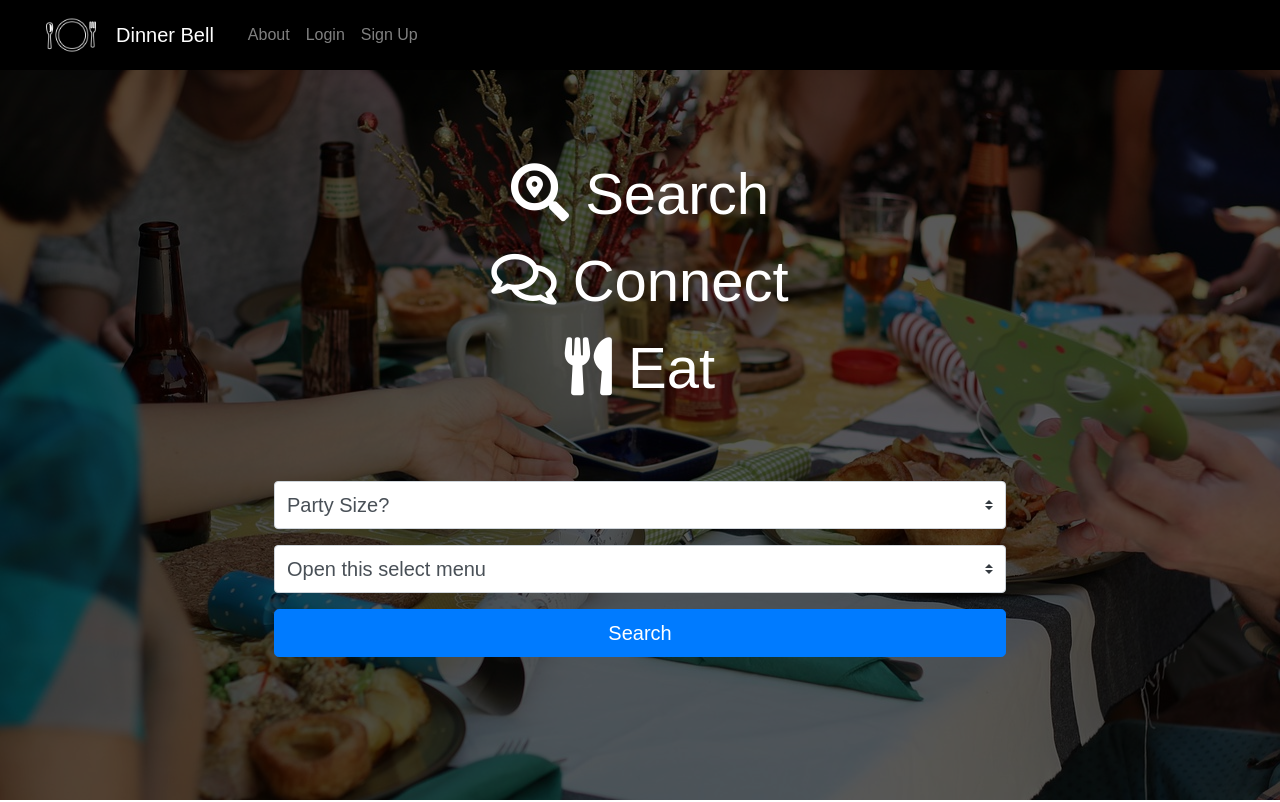
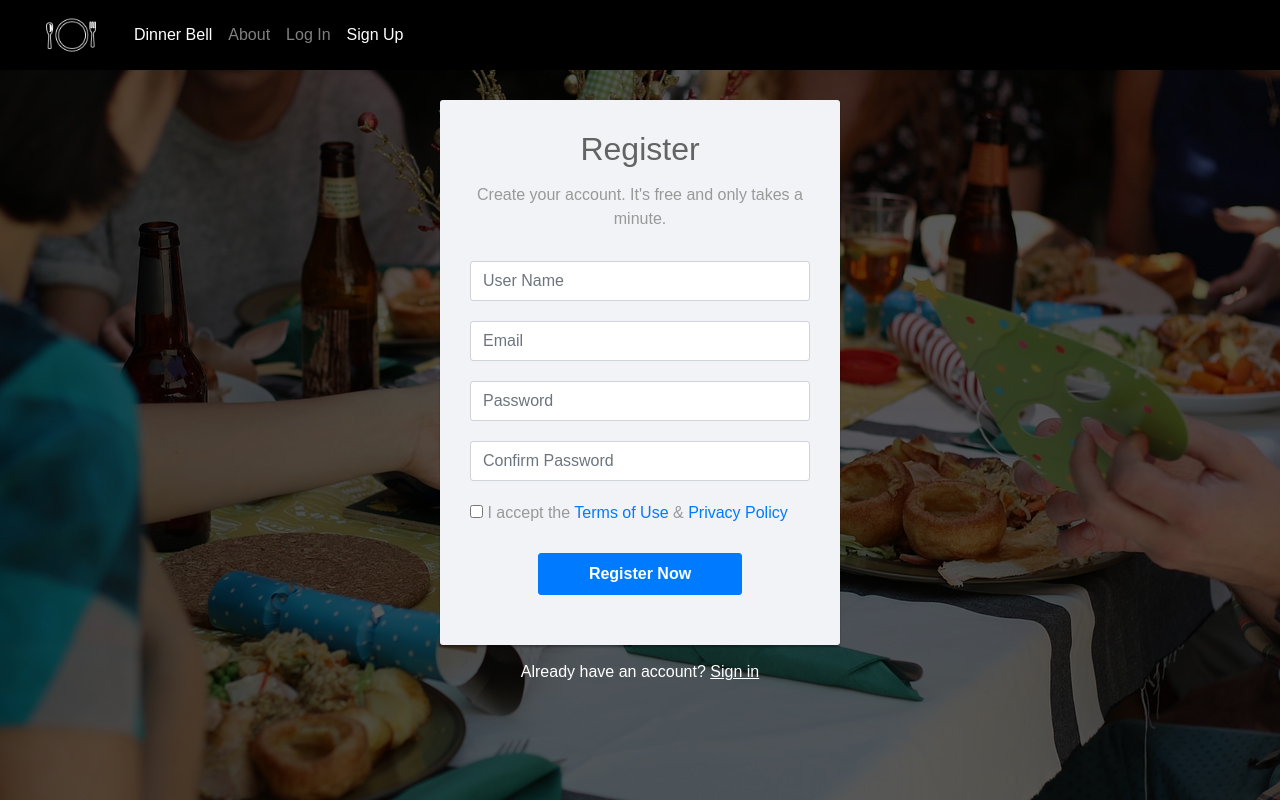
Before and after one commit to roigme/DinnerBell, a React (Create React App) app in the folder client/: page /signup in a window 1280 px wide. Shown: the top 802 px of the page. Built offline with nearby package versions, Linux system fonts and the light colour scheme; a web font is replaced by a local one.

Commit message:
added Matty's SignUpPage, set up react router

```diff
--- a/client/package.json
+++ b/client/package.json
@@ -7,6 +7,8 @@
   "dependencies": {
     "react": "^16.0.0",
     "react-dom": "^16.0.0",
+    "react-router": "^4.3.1",
+    "react-router-dom": "^4.3.1",
     "react-scripts": "1.0.14"
   },
   "scripts": {
--- a/client/src/App.js
+++ b/client/src/App.js
@@ -1,17 +1,26 @@
 import React, { Component } from "react";
+import { BrowserRouter as Router, Route } from "react-router-dom";
 import "./App.css";
 import LandingPage from './components/LandingPage';
 import ButtonAppBar from './components/ButtonAppBar';
 import AboutPage from './components/AboutPage';
+import LogInPage from './components/LogInPage';
+import SignUpPage from './components/SignUpPage';
 
 class App extends Component {
   render() {
     return (
-      <div className="wrapper">
-      <div className="main-element">
-      <div className="overlay">
+      <div className='wrapper'>
+      <div className='main-element'>
+      <div className='overlay'>
+      <Router>
+      <div>
       <ButtonAppBar />
-      <LandingPage />
+      <Route exact path='/' component={LandingPage} />
+      <Route exact path='/login' component={LogInPage} />
+      <Route path='/signup' component={SignUpPage} />
+      </div>
+      </Router>
       </div>
       </div>
       <AboutPage />
--- a/client/src/components/AboutPage/index.js
+++ b/client/src/components/AboutPage/index.js
@@ -3,14 +3,14 @@ import './AboutPage.css';
 
 const AboutPage = () => {
     return (
-        <div className="aboutme-wrapper container-fluid">
+        <div className="aboutme-wrapper container-fluid" id="aboutpage-top">
             <div className="row">
                 <span className="aboutme-header text-center"> How It Works </span>
             </div>
             <div className="row">
                 <div className="card about-me-box col-xs-5 col-lg-3">
                     <div className="card-img-wrapper">
-                        <span className="card-header-text"><i class="fas fa-search-location"></i> Search</span>
+                        <span className="card-header-text"><i className="fas fa-search-location"></i> Search</span>
                     </div>
                     <hr />
                     <div className="card-body">
@@ -28,7 +28,7 @@ const AboutPage = () => {
                 </div>
                 <div className="card about-me-box col-xs-5 col-lg-3">
                     <div className="card-img-wrapper">
-                        <span className="card-header-text"><i class="fas fa-utensils"></i> Eat</span>
+                        <span className="card-header-text"><i className="fas fa-utensils"></i> Eat</span>
                     </div>
                     <hr />
                     <div className="card-body">
--- a/client/src/components/ButtonAppBar/index.js
+++ b/client/src/components/ButtonAppBar/index.js
@@ -1,4 +1,5 @@
 import React from 'react';
+import { Link } from "react-router-dom";
 import './ButtonAppBar.css'
 
 function ButtonAppBar() {
@@ -6,7 +7,6 @@ function ButtonAppBar() {
     <nav className="navbar navbar-expand-lg navbar-dark bg-dark text-white main-nav">
       <div className="icon-brand-wrapper">
         <img src={require('./images/iconfinder-256.png')} alt="dinner plate" className='plate-icon' />
-  <a className="navbar-brand" href="#">Dinner Bell</a>
       </div>
       <button className="navbar-toggler" type="button" data-toggle="collapse" data-target="#navbarSupportedContent" aria-controls="navbarSupportedContent" aria-expanded="false" aria-label="Toggle navigation">
         <span className="navbar-toggler-icon"></span>
@@ -15,20 +15,44 @@ function ButtonAppBar() {
       <div className="collapse navbar-collapse text-white" id="navbarSupportedContent">
         <ul className="navbar-nav mr-auto">
           <li className="nav-item">
-     <a className="nav-link" href="#">About</a>
+            <Link
+              to="/"
+              className={
+                window.location.pathname === "/" ? "nav-link active text-white" : "nav-link text-white"
+              }
+            >
+              Dinner Bell
+      </Link>
           </li>
           <li className="nav-item">
-     <a className="nav-link" href="#">Login</a>
+            <a className="nav-link" href="#aboutpage-top">About</a>
           </li>
           <li className="nav-item">
-     <a className="nav-link" href="#">Sign Up</a>
+            <Link
+              to="/login"
+              className={
+                window.location.pathname === "/login" ? "nav-link active" : "nav-link"
+              }
+            >
+              Log In
+      </Link>
+          </li>
+          <li className="nav-item">
+            <Link
+              to="/signup"
+              className={
+                window.location.pathname === "/signup" ? "nav-link active" : "nav-link"
+              }
+            >
+              Sign Up
+      </Link>
           </li>
           <li className="nav-item dropdown">
             <div className="dropdown-menu" aria-labelledby="navbarDropdown">
-      <a className="dropdown-item" href="#">About</a>
-      <a className="dropdown-item" href="#">Login</a>
+              <a className="dropdown-item">About</a>
+              <a className="dropdown-item">Login</a>
               <div className="dropdown-divider"></div>
-      <a className="dropdown-item" href="#">Sign Up</a>
+              <a className="dropdown-item">Sign Up</a>
             </div>
           </li>
         </ul>
--- /dev/null
+++ b/client/src/components/LogInPage/index.js
@@ -0,0 +1,14 @@
+import React, { Component } from "react";
+
+class LogInPage extends Component {
+  render() {
+    return (
+      <div className="placeholder-for-now text-white">
+        <h1>THIS IS JUST A PLACEHOLDER UNTIL OKTA AUTH IS ENABLED.</h1>
+        <p>Redskins are garbage.</p>
+      </div>
+    );
+  }
+}
+
+export default LogInPage;
--- /dev/null
+++ b/client/src/components/SignUpPage/SignUpPage.css
@@ -0,0 +1,82 @@
+.form-control{
+    height: 40px;
+    box-shadow: none;
+    color: #969fa4;
+}
+.form-control:focus{
+    border-color: #5cb85c;
+}
+.form-control, .btn{
+    border-radius: 3px;
+}
+.signup-form{
+    width: 400px;
+    margin: 0 auto;
+    padding: 30px 0;
+}
+.signup-form h2{
+    color: #636363;
+    margin: 0 0 15px;
+    position: relative;
+    text-align: center;
+}
+.signup-form h2:before, .signup-form h2:after{
+    content: "";
+    height: 2px;
+    width: 30%;
+    background: #d4d4d4;
+    /* position: absolute; */
+    top: 50%;
+    /* z-index: 2; */
+}
+.signup-form h2:before{
+    left: 0;
+}
+.signup-form h2:after{
+    right: 0;
+}
+.signup-form .hint-text{
+    color: #999;
+    margin-bottom: 30px;
+    text-align: center;
+}
+.signup-form form{
+    color: #999;
+    border-radius: 3px;
+    margin-bottom: 15px;
+    background: #f2f3f7;
+    box-shadow: 0px 2px 2px rgba(0, 0, 0, 0.3);
+    padding: 30px;
+}
+.signup-form .form-group{
+    margin-bottom: 20px;
+}
+.signup-form input[type="checkbox"]{
+    margin-top: 3px;
+}
+.signup-form .btn{
+    font-size: 16px;
+    font-weight: bold;
+    min-width: 140px;
+    outline: none !important;
+}
+.signup-form .row div:first-child{
+    padding-right: 10px;
+}
+.signup-form .row div:last-child{
+    padding-left: 10px;
+}
+.signup-form a{
+    color: blue;
+    text-decoration: underline;
+}
+.signup-form a:hover{
+    text-decoration: none;
+}
+.signup-form form a{
+    color: #5cb85c;
+    text-decoration: none;
+}
+.signup-form form a:hover{
+    text-decoration: underline;
+}
--- /dev/null
+++ b/client/src/components/SignUpPage/index.js
@@ -0,0 +1,68 @@
+import React, { Component } from "react";
+import "./SignUpPage.css";
+
+class SignUpPage extends Component {
+  render() {
+    return (
+      <div className="signup-form container-fluid">
+        <form action="/examples/actions/confirmation.php" method="post">
+          <h2>Register</h2>
+          <p className="hint-text">
+            Create your account. It's free and only takes a minute.
+          </p>
+          <div className="form-group">
+            <input
+              type="text"
+              className="form-control"
+              name="user_name"
+              placeholder="User Name"
+              required="required"
+            />
+          </div>
+          <div className="form-group">
+            <input
+              type="email"
+              className="form-control"
+              name="email"
+              placeholder="Email"
+              required="required"
+            />
+          </div>
+          <div className="form-group">
+            <input
+              type="password"
+              className="form-control"
+              name="password"
+              placeholder="Password"
+              required="required"
+            />
+          </div>
+          <div className="form-group">
+            <input
+              type="password"
+              className="form-control"
+              name="confirm_password"
+              placeholder="Confirm Password"
+              required="required"
+            />
+          </div>
+          <div className="form-group">
+            <label className="checkbox-inline">
+              <input type="checkbox" required="required" /> I accept the{" "}
+              <a className="text-primary" href="#">Terms of Use</a> &amp; <a className="text-primary" href="#">Privacy Policy</a>
+            </label>
+          </div>
+          <div className="form-group">
+            <button type="submit" className="btn btn-primary btn-lg btn-block">
+              Register Now
+            </button>
+          </div>
+        </form>
+        <div className="text-center text-white">
+          Already have an account? <a className="text-white" href="#">Sign in</a>
+        </div>
+      </div>
+    );
+  }
+}
+export default SignUpPage;
```
Also changed, not shown: 1 other file (tests, documents, lock files or other folders). Lines whose indentation alone changed are shown as unchanged.
